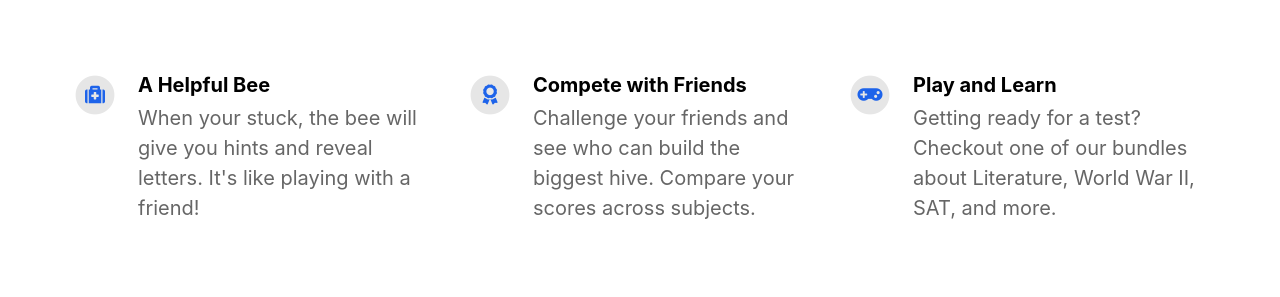
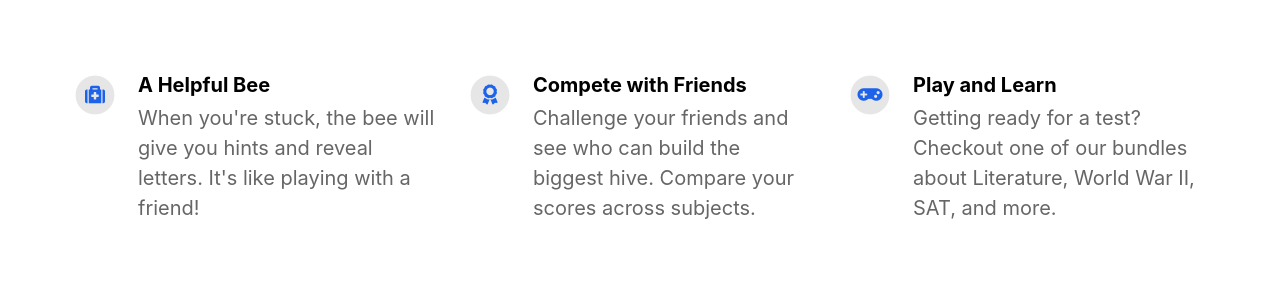
Before and after one commit to ChunkyTofuStudios/beehive, a Jekyll site: the page built from index.html, in a window 1280 px wide. Shown: the part 1009-1306 px from the top of the page. Built offline with Jekyll 4.4.1, drawn with Linux system fonts in a browser that asks for light colours; nearby versions of some CDN libraries; part of the change alters nothing that is shown.

```diff
--- a/_config.yml
+++ b/_config.yml
@@ -5,7 +5,7 @@ page_title: Beehive # Automatically populates with app name if not set and if iO
 ios_app_id: 6737005539 # Required. Enter iOS app ID to automatically populate name, price and icons (e.g. 718043190).
 ios_app_country: us # Required outside USA. Enter 2 letter country code as in https://en.wikipedia.org/wiki/ISO_3166-1_alpha-2
 
-appstore_link: https://apps.apple.com/us/app/beehive-word-game/id6737005539 # Automatically populates if not set and if iOS app ID is set. Otherwise enter manually.
+appstore_link: https://testflight.apple.com/join/5WeUgnQ1 # Automatically populates if not set and if iOS app ID is set. Otherwise enter manually.
 playstore_link: https://play.google.com/store/apps/details?id=com.chunkytofustudios.beehive
 
 app_icon: assets/appicon.png # Automatically populates if not set and if iOS app ID is set.  Otherwise enter path to icon file manually.
@@ -20,8 +20,8 @@ your_name: Chunky Tofu Studios
 your_link: https://chunkytofustudios.com
 your_city: Princeton & Dublin
 email_address: support@chunkytofustudios.com
-facebook_username: chunkytofustudios
-instagram_username: chunkytofustudios
+facebook_username: beehive.word.game
+instagram_username: beehivegame
 twitter_username: Chunky_Tofu
 github_username: ChunkyTofuStudios
 youtube_username:
@@ -30,7 +30,7 @@ mastodon_link:
 # Feature List                            Edit, add or remove features to be presented.
 features:
   - title: A Helpful Bee
-    description: When your stuck, the bee will give you hints and reveal letters. It's like playing with a friend!
+    description: When you're stuck, the bee will give you hints and reveal letters. It's like playing with a friend!
     fontawesome_icon_name: medkit
 
   - title: Compete with Friends
```
